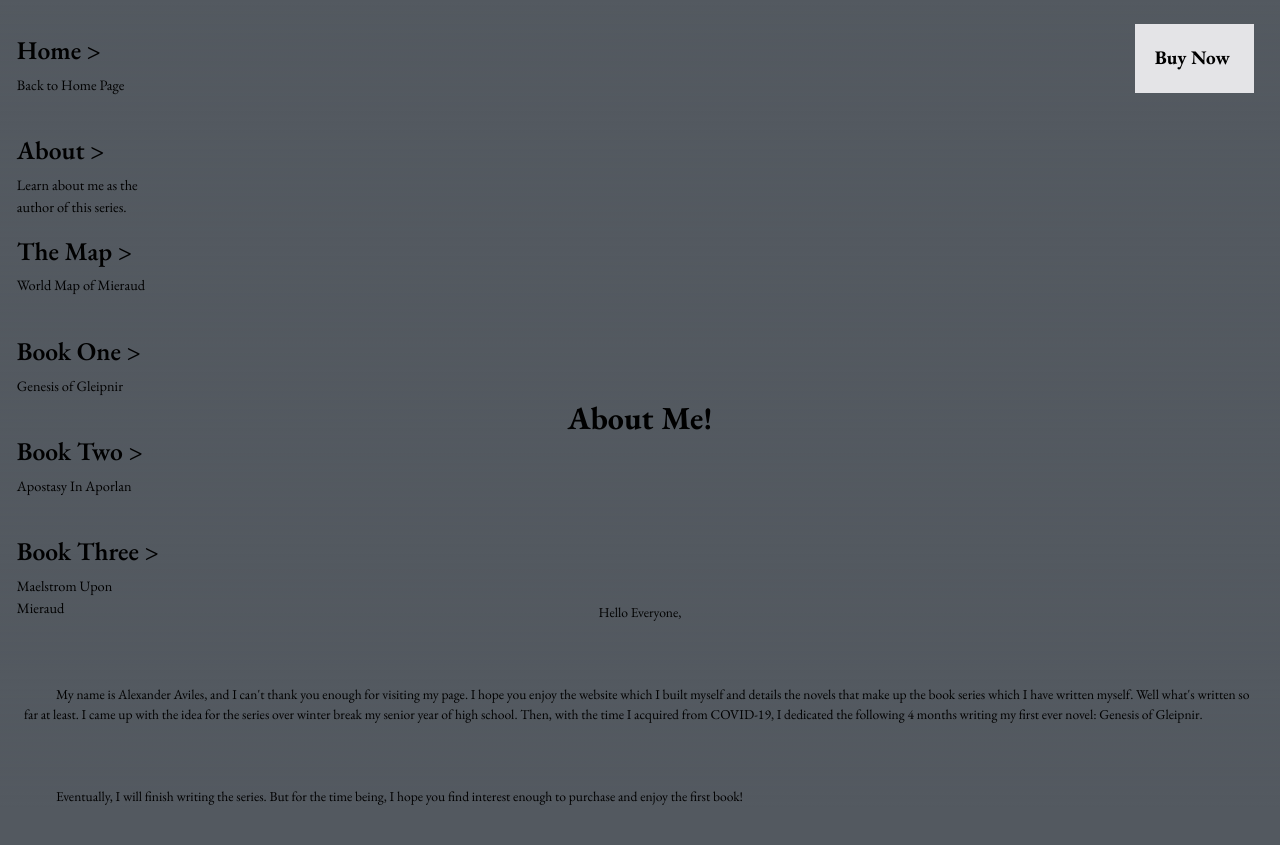
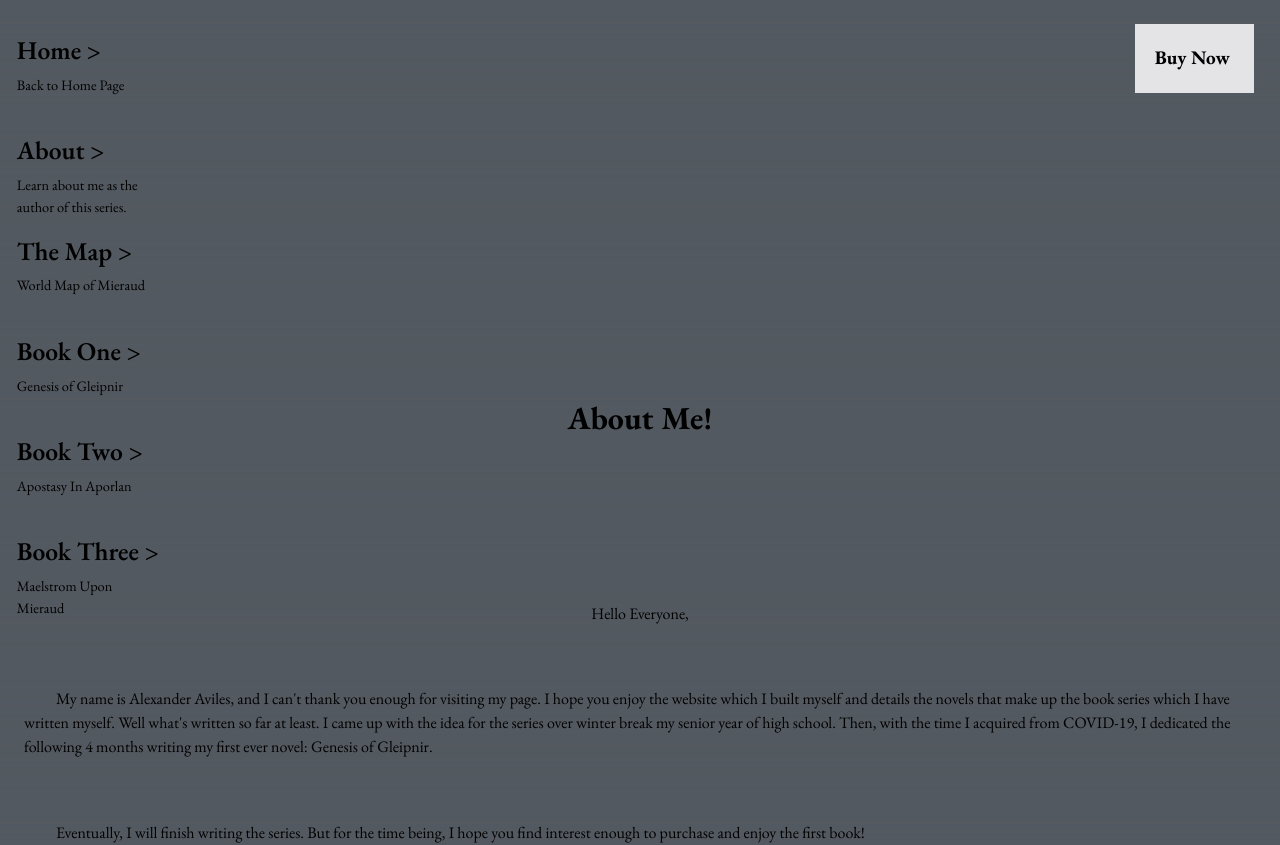
Before and after one commit to alex-aviles/MyBookSeriesWebsite, a Next.js app: page /mobileAbout in a window 1280 px wide. Before the commit the page ends 807 px from the top, so only its background shows below. Built offline with nearby package versions, Linux system fonts and the light colour scheme.

Commit message:
fontsize changes and meta tag in html

```diff
--- a/src/app/mobileAbout/page.tsx
+++ b/src/app/mobileAbout/page.tsx
@@ -14,15 +14,15 @@ export default function mobileAboutPage() {
 
       <div className="w-full m-6">
         <p className="max-w-full text-[200%] text-black font-bold text-center mt-[30%]">About Me!</p>
-        <p className="max-w-full text-[85%] text-black text-center mt-[13%]">Hello Everyone,</p>
-        <p className="max-w-full indent-8 text-[85%] text-black text-left mt-[5%]">
+        <p className="max-w-full text-[100%] text-black text-center mt-[13%]">Hello Everyone,</p>
+        <p className="max-w-full indent-8 text-[100%] text-black text-left mt-[5%]">
           My name is Alexander Aviles, and I can&apos;t thank you enough for visiting my page. I hope you enjoy the
           website which I built myself and details the novels that make up the book series
           which I have written myself. Well what&apos;s written so far at least. I came up with
           the idea for the series over winter break my senior year of high school. Then, with the time
           I acquired from COVID-19, I dedicated the following 4 months writing my first ever novel: Genesis of Gleipnir.
         </p>
-        <p className="max-w-full indent-8 text-[85%] text-black text-left mt-[5%]">
+        <p className="max-w-full indent-8 text-[100%] text-black text-left mt-[5%]">
             Eventually, I will finish writing the series. But for the time being, I hope you find interest enough to purchase
             and enjoy the first book!
         </p>
--- a/src/app/mobileBookOne/page.tsx
+++ b/src/app/mobileBookOne/page.tsx
@@ -14,8 +14,8 @@ export default function BookOnePage() {
 
       <div className="max-w-full items-center order-1 m-6">
         <p className="text-[199%] text-black font-bold text-center mt-[15%]">Genesis of Gleipnir</p>
-        <p className="text-[85%] text-black text-center mt-[13%]">---Summary---</p>
-        <p className="indent-8 text-[85%] text-black text-left mt-[5%]">
+        <p className="text-[100%] text-black text-center mt-[13%]">---Summary---</p>
+        <p className="indent-8 text-[100%] text-black text-left mt-[5%]">
           In the village of Canfis, Soren Gleipnir is a spurned boy
           who found work in a putrid but loving place. He goes on nightly walks
           around his hometown after work to ease his mind from the stresses his family&apos;s past placed on him.
--- a/src/app/mobileBookThree/page.tsx
+++ b/src/app/mobileBookThree/page.tsx
@@ -14,8 +14,8 @@ export default function mobileBookThreePage() {
 
         <div className="max-w-full items-center order-1 m-6">
           <p className="text-[199%] text-black font-bold text-center mt-[15%]">Maelstrom upon Mieraud</p>
-          <p className="text-[85%] text-black text-center mt-[13%]">---Summary---</p>
-          <p className="text-[85%] text-black text-center mt-[5%]">coming soon</p>
+          <p className="text-[100%] text-black text-center mt-[13%]">---Summary---</p>
+          <p className="text-[100%] text-black text-center mt-[5%]">coming soon</p>
         </div>
 
 
--- a/src/app/mobileBookTwo/page.tsx
+++ b/src/app/mobileBookTwo/page.tsx
@@ -14,8 +14,8 @@ export default function mobileBookTwoPage() {
 
         <div className="max-w-full items-center order-1 m-6">
           <p className="text-[199%] text-black font-bold text-center mt-[15%]">Apostasy in Aporlan</p>
-          <p className="text-[85%] text-black text-center mt-[13%]">---Summary---</p>
-          <p className="text-[85%] text-black text-center mt-[5%]">work in progress</p>
+          <p className="text-[100%] text-black text-center mt-[13%]">---Summary---</p>
+          <p className="text-[100%] text-black text-center mt-[5%]">work in progress</p>
         </div>
 
 
--- a/src/app/mobileLayout.tsx
+++ b/src/app/mobileLayout.tsx
@@ -47,6 +47,7 @@ export default function MobileLayout({
   return (
 
     <html lang="en">
+      <meta name="viewport" content="width=device-width, initial-scale=1.0" />
       <body className={fontType.className}>
         <Analytics />
         <SpeedInsights />
--- a/src/app/rootLayout.tsx
+++ b/src/app/rootLayout.tsx
@@ -19,9 +19,8 @@ export default function RootLayout({
 }) {
   return (
     <html lang="en">
-
+      <meta name="viewport" content="width=device-width, initial-scale=1.0" />
       <body className={fontType.className}>
-
         <Analytics />
         <SpeedInsights />
         <div className="absolute top-[3%] sm:right-[%] md:top-[3%] md:right-[1%] lg:top-[3%] lg:right-[1%] xl:top-[3%] xl:right-[1%] pr-[1%]">
```
